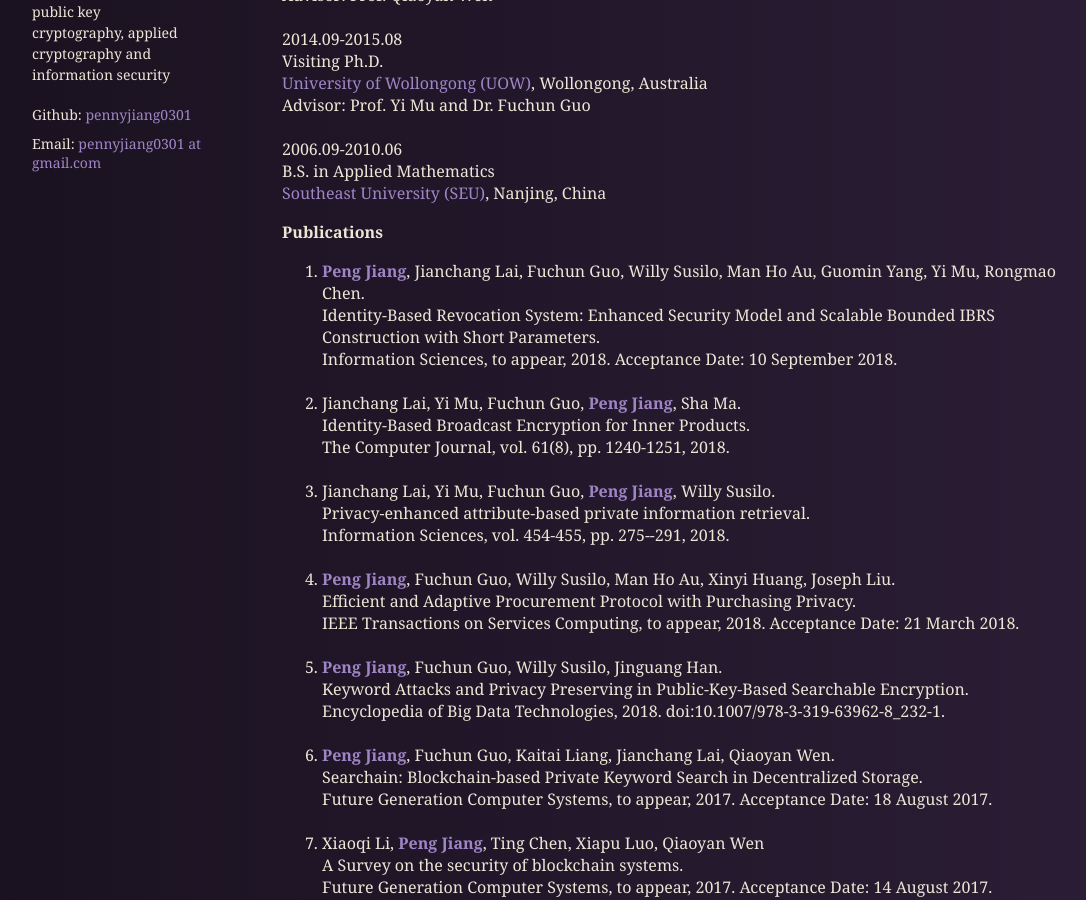
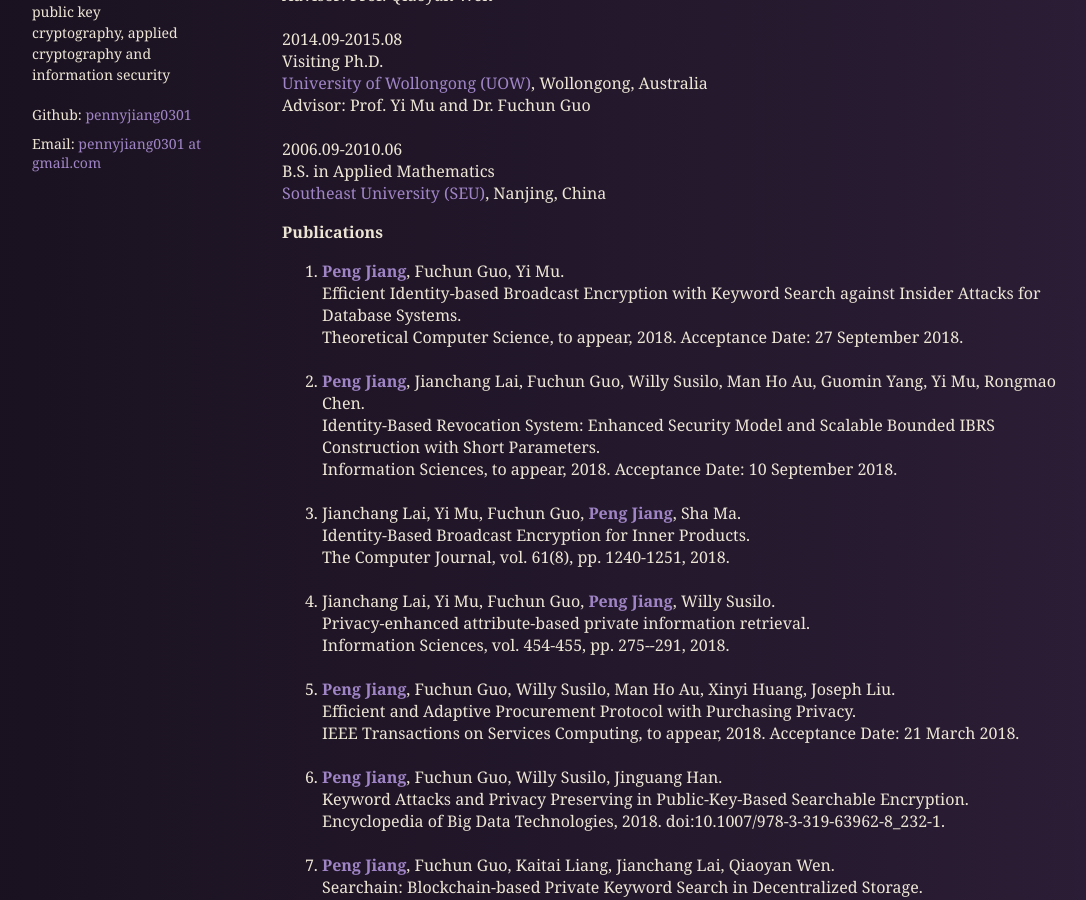
Before and after one commit to pennyjiang0301/pennyjiang0301.github.io, a Jekyll site: the page built from index.html, in a window 1280 px wide and 900 px high, scrolled down 464 px. Shown: the whole window, without its empty margins (68-1154 px from the left). Built offline with Jekyll 4.4.1, drawn with Linux system fonts in a browser that asks for light colours.

Commit message:
Update index.html

```diff
--- a/index.html
+++ b/index.html
@@ -73,6 +73,11 @@ title: Home
     <strong>Publications</strong>
 	</p>
 	<ol>
+		<li><a href=https://pennyjiang0301.github.io><strong>Peng Jiang</strong></a>, Fuchun Guo, Yi Mu. <br/>
+			Efficient Identity-based Broadcast Encryption with Keyword Search against Insider Attacks for Database Systems. <br/>
+			Theoretical Computer Science, to appear, 2018. Acceptance Date: 27 September 2018. </li>
+		<br/>
+
 		<li><a href=https://pennyjiang0301.github.io><strong>Peng Jiang</strong></a>, Jianchang Lai, Fuchun Guo, Willy Susilo, Man Ho Au, Guomin Yang, Yi Mu, Rongmao Chen. <br/>
 			Identity-Based Revocation System: Enhanced Security Model and Scalable Bounded IBRS Construction with Short Parameters. <br/>
 			Information Sciences, to appear, 2018. Acceptance Date: 10 September 2018. </li>
```
